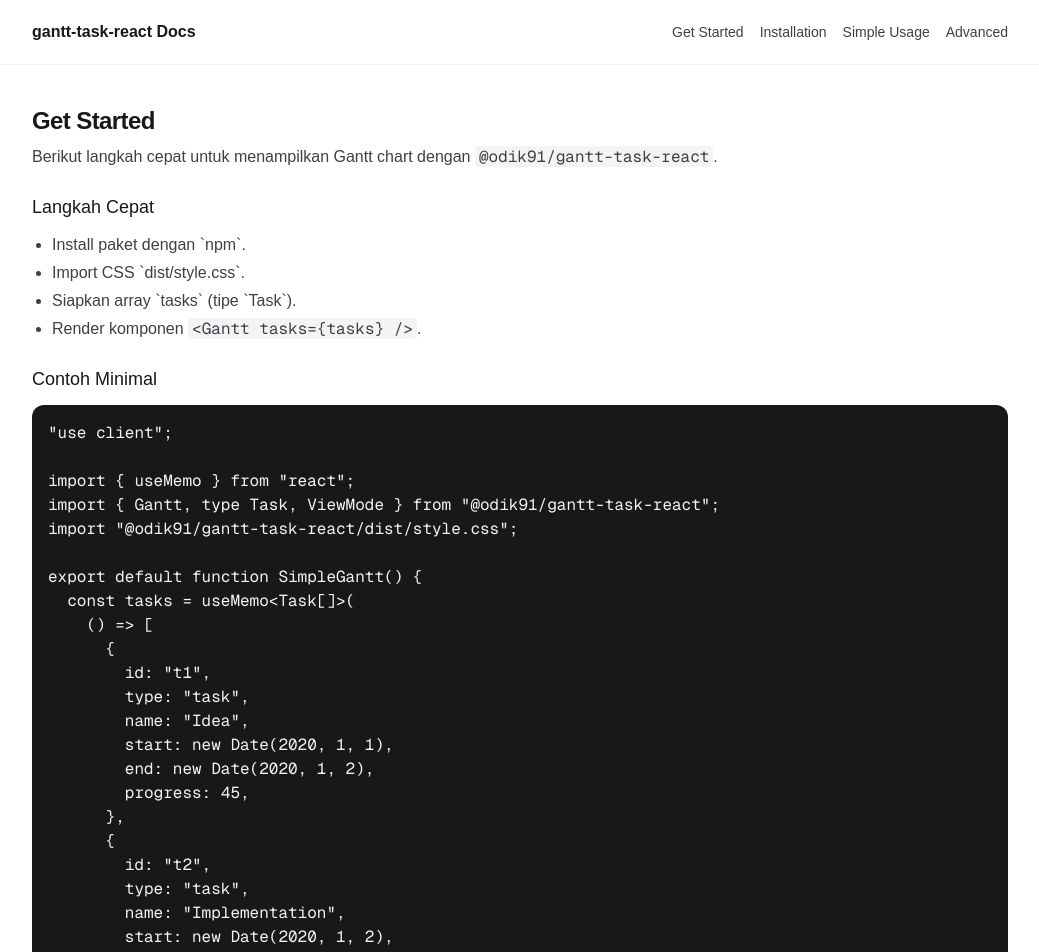
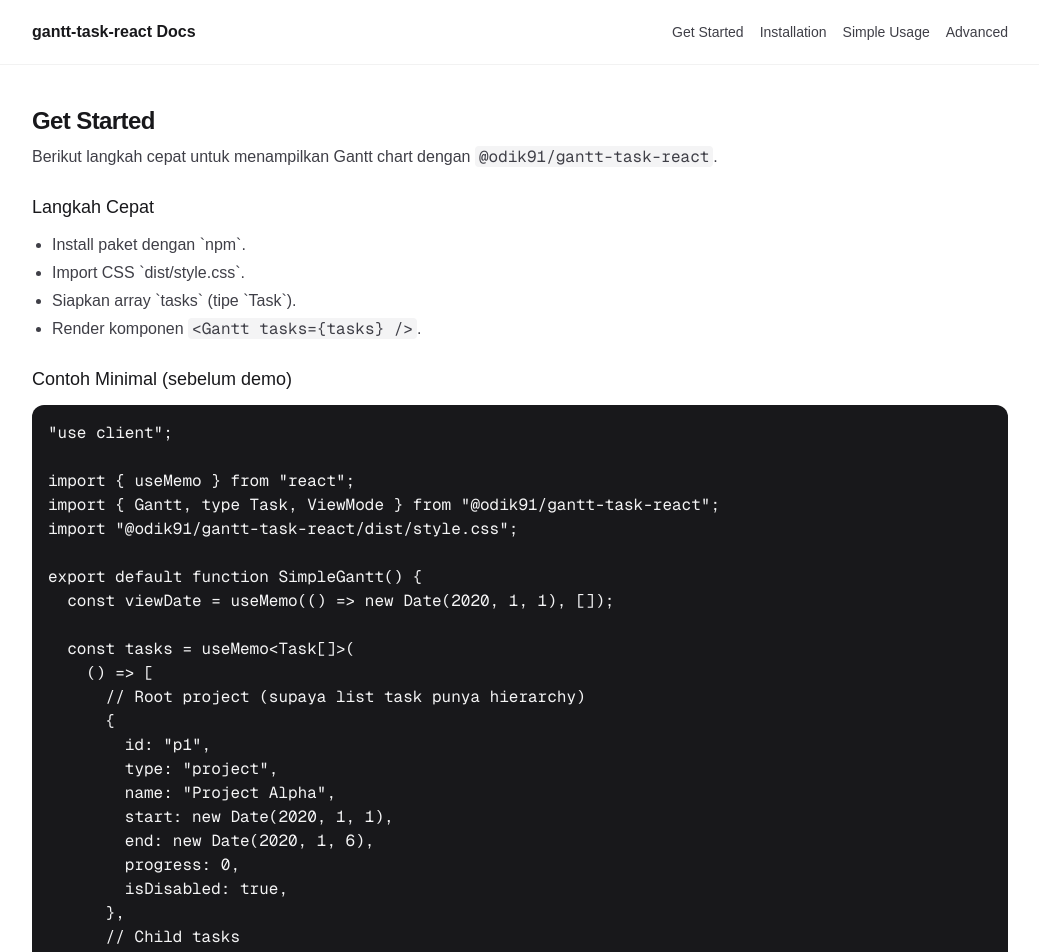
Before and after one commit to odik91/gantt-chart-docs, a Next.js app: page /get-started in a window 1280 px wide. Shown: the top 952 px of the page, without its empty margins (120-1159 px from the left). Built offline with nearby package versions, Linux system fonts and the light colour scheme.

Commit message:
add example code each sample gant

```diff
--- a/app/get-started/page.tsx
+++ b/app/get-started/page.tsx
@@ -77,7 +77,7 @@ export default function GetStartedPage() {
 
       <section className="space-y-3">
         <h2 className="text-lg font-medium text-zinc-900 dark:text-zinc-50">
-          Contoh Minimal
+          Contoh Minimal (sebelum demo)
         </h2>
         <pre className="overflow-x-auto rounded-xl bg-zinc-900 text-zinc-100 p-4">
           <code>{`"use client";
@@ -87,31 +87,59 @@ import { Gantt, type Task, ViewMode } from "@odik91/gantt-task-react";
 import "@odik91/gantt-task-react/dist/style.css";
 
 export default function SimpleGantt() {
+  const viewDate = useMemo(() => new Date(2020, 1, 1), []);
+
   const tasks = useMemo<Task[]>(
     () => [
+      // Root project (supaya list task punya hierarchy)
+      {
+        id: "p1",
+        type: "project",
+        name: "Project Alpha",
+        start: new Date(2020, 1, 1),
+        end: new Date(2020, 1, 6),
+        progress: 0,
+        isDisabled: true,
+      },
+      // Child tasks
       {
         id: "t1",
         type: "task",
+        parent: "p1",
         name: "Idea",
         start: new Date(2020, 1, 1),
-        end: new Date(2020, 1, 2),
+        end: new Date(2020, 1, 3),
         progress: 45,
+        shortName: "Ana",
       },
       {
         id: "t2",
         type: "task",
+        parent: "p1",
         name: "Implementation",
-        start: new Date(2020, 1, 2),
+        start: new Date(2020, 1, 3),
         end: new Date(2020, 1, 6),
         progress: 10,
+        shortName: "Budi",
       },
     ],
     []
   );
 
   return (
-    <div style={{ height: 480 }}>
-      <Gantt tasks={tasks} viewMode={ViewMode.Day} />
+    <div
+      style={{
+        height: 520,
+        overflowX: "auto",
+      }}
+    >
+      <div style={{ minWidth: 1800, width: "max-content" }}>
+        <Gantt
+          tasks={tasks}
+          viewMode={ViewMode.Day}
+          viewDate={viewDate}
+        />
+      </div>
     </div>
   );
 }`}</code>
@@ -144,6 +172,77 @@ export default function SimpleGantt() {
           </div>
         </div>
       </section>
+
+      <section className="space-y-3">
+        <h2 className="text-lg font-medium text-zinc-900 dark:text-zinc-50">
+          Contoh Kode (sesuai demo)
+        </h2>
+        <pre className="overflow-x-auto rounded-xl bg-zinc-900 text-zinc-100 p-4">
+          <code>{`"use client";
+
+import { useMemo } from "react";
+import { Gantt, type Task, ViewMode } from "@odik91/gantt-task-react";
+import "@odik91/gantt-task-react/dist/style.css";
+
+export default function SimpleGantt() {
+  const viewDate = useMemo(() => new Date(2020, 1, 1), []);
+
+  const tasks = useMemo<Task[]>(
+    () => [
+      // Root project (supaya list task punya hierarchy)
+      {
+        id: "p1",
+        type: "project",
+        name: "Project Alpha",
+        start: new Date(2020, 1, 1),
+        end: new Date(2020, 1, 6),
+        progress: 0,
+        isDisabled: true,
+      },
+      // Child tasks
+      {
+        id: "t1",
+        type: "task",
+        parent: "p1",
+        name: "Idea",
+        start: new Date(2020, 1, 1),
+        end: new Date(2020, 1, 3),
+        progress: 45,
+        shortName: "Ana",
+      },
+      {
+        id: "t2",
+        type: "task",
+        parent: "p1",
+        name: "Implementation",
+        start: new Date(2020, 1, 3),
+        end: new Date(2020, 1, 6),
+        progress: 10,
+        shortName: "Budi",
+      },
+    ],
+    []
+  );
+
+  return (
+    <div
+      style={{
+        height: 520,
+        overflowX: "auto",
+      }}
+    >
+      <div style={{ minWidth: 1800, width: "max-content" }}>
+        <Gantt
+          tasks={tasks}
+          viewMode={ViewMode.Day}
+          viewDate={viewDate}
+        />
+      </div>
+    </div>
+  );
+}`}</code>
+        </pre>
+      </section>
     </article>
   );
 }
--- a/app/simple-usage/page.tsx
+++ b/app/simple-usage/page.tsx
@@ -8,14 +8,17 @@ function GanttDemo({
   tasks,
   viewMode,
   title,
+  code,
 }: {
   tasks: TaskOrEmpty[];
   viewMode: ViewModeType;
   title: string;
+  code: string;
 }) {
   const [nextTasks, setNextTasks] = useState<TaskOrEmpty[]>(tasks);
 
   return (
+    <section className="space-y-3">
       <div className="rounded-xl border border-black/5 bg-white dark:bg-black">
         <div className="p-3 text-sm text-zinc-600 dark:text-zinc-300 border-b border-black/5">
           {title}
@@ -36,11 +39,130 @@ function GanttDemo({
           </div>
         </div>
       </div>
+
+      <div className="space-y-2">
+        <h2 className="text-lg font-medium text-zinc-900 dark:text-zinc-50">
+          Contoh Kode: {title}
+        </h2>
+        <pre className="overflow-x-auto rounded-xl bg-zinc-900 text-zinc-100 p-4">
+          <code>{code}</code>
+        </pre>
+      </div>
+    </section>
   );
 }
 
 export default function SimpleUsagePage() {
   const viewMode = useMemo(() => ViewMode.Day, []);
+
+  const codeBasic = `"use client";
+
+import { useState } from "react";
+import { Gantt, ViewMode, type TaskOrEmpty } from "@odik91/gantt-task-react";
+import "@odik91/gantt-task-react/dist/style.css";
+
+export default function SimpleGantt() {
+  const [tasks, setTasks] = useState<TaskOrEmpty[]>([
+    {
+      id: "p1",
+      type: "project",
+      name: "Project Alpha",
+      start: new Date(2020, 1, 1),
+      end: new Date(2020, 1, 10),
+      progress: 0,
+      isDisabled: true,
+    },
+    {
+      id: "t1",
+      type: "task",
+      parent: "p1",
+      name: "Idea",
+      start: new Date(2020, 1, 1),
+      end: new Date(2020, 1, 3),
+      progress: 45,
+    },
+    {
+      id: "t2",
+      type: "task",
+      parent: "p1",
+      name: "Implementation",
+      start: new Date(2020, 1, 3),
+      end: new Date(2020, 1, 7),
+      progress: 10,
+    },
+  ]);
+
+  return (
+    <div style={{ height: 520, overflowX: "auto" }}>
+      <div style={{ minWidth: 1800, width: "max-content" }}>
+        <Gantt
+          tasks={tasks}
+          viewMode={ViewMode.Day}
+          onChangeTasks={(nextTasks) => setTasks([...nextTasks])}
+        />
+      </div>
+    </div>
+  );
+}`;
+
+  const codeWithAvatar = `"use client";
+
+import { useState } from "react";
+import {
+  Gantt,
+  ViewMode,
+  type TaskOrEmpty,
+} from "@odik91/gantt-task-react";
+import "@odik91/gantt-task-react/dist/style.css";
+
+export default function GanttWithAvatar() {
+  const [tasks, setTasks] = useState<TaskOrEmpty[]>([
+    {
+      id: "p2",
+      type: "project",
+      name: "Project Beta",
+      start: new Date(2020, 1, 1),
+      end: new Date(2020, 1, 10),
+      progress: 0,
+      isDisabled: true,
+    },
+    {
+      id: "t3",
+      type: "task",
+      parent: "p2",
+      name: "Design review",
+      shortName: "Ana",
+      avatarUrl: "https://i.pravatar.cc/48?img=12",
+      start: new Date(2020, 1, 1),
+      end: new Date(2020, 1, 4),
+      progress: 60,
+    },
+    {
+      id: "t4",
+      type: "task",
+      parent: "p2",
+      name: "Development",
+      shortName: "Budi",
+      avatarUrl: "https://i.pravatar.cc/48?img=32",
+      start: new Date(2020, 1, 4),
+      end: new Date(2020, 1, 8),
+      progress: 20,
+    },
+  ]);
+
+  return (
+    <div style={{ height: 520, overflowX: "auto" }}>
+      <div style={{ minWidth: 1800, width: "max-content" }}>
+        <Gantt
+          tasks={tasks}
+          viewMode={ViewMode.Day}
+          onChangeTasks={(nextTasks) => setTasks([...nextTasks])}
+        />
+      </div>
+    </div>
+  );
+}`;
+
   const tasksBasic = useMemo<TaskOrEmpty[]>(
     () => [
       {
@@ -126,64 +248,19 @@ export default function SimpleUsagePage() {
         </p>
       </div>
 
-      <GanttDemo tasks={tasksBasic} viewMode={viewMode} title="Simple Gantt" />
+      <GanttDemo
+        tasks={tasksBasic}
+        viewMode={viewMode}
+        title="Simple Gantt"
+        code={codeBasic}
+      />
 
       <GanttDemo
         tasks={tasksWithAvatar}
         viewMode={viewMode}
         title="Gantt dengan Avatar"
+        code={codeWithAvatar}
       />
-
-      <section className="space-y-3">
-        <h2 className="text-lg font-medium text-zinc-900 dark:text-zinc-50">
-          Contoh Kode (Minimal + onChangeTasks)
-        </h2>
-        <pre className="overflow-x-auto rounded-xl bg-zinc-900 text-zinc-100 p-4">
-          <code>{`"use client";
-
-import { useState } from "react";
-import {
-  Gantt,
-  type Task,
-  type TaskOrEmpty,
-  ViewMode,
-} from "@odik91/gantt-task-react";
-import "@odik91/gantt-task-react/dist/style.css";
-
-export default function SimpleGanttPage() {
-  const [tasks, setTasks] = useState<TaskOrEmpty[]>([
-    {
-      id: "t1",
-      type: "task",
-      name: "Idea",
-      start: new Date(2020, 1, 1),
-      end: new Date(2020, 1, 2),
-      progress: 45,
-    },
-    {
-      id: "t2",
-      type: "task",
-      name: "Implementation",
-      start: new Date(2020, 1, 2),
-      end: new Date(2020, 1, 6),
-      progress: 10,
-      shortName: "PIC-1",
-    },
-  ]);
-
-  return (
-    <div style={{ height: 520 }}>
-      <Gantt
-        tasks={tasks}
-        viewMode={ViewMode.Day}
-        onClick={(task) => console.log("clicked:", task)}
-        onChangeTasks={(nextTasks) => setTasks([...nextTasks])}
-      />
-    </div>
-  );
-}`}</code>
-        </pre>
-      </section>
 
       <section className="space-y-3">
         <h2 className="text-lg font-medium text-zinc-900 dark:text-zinc-50">
```
Lines whose indentation alone changed are shown as unchanged.
